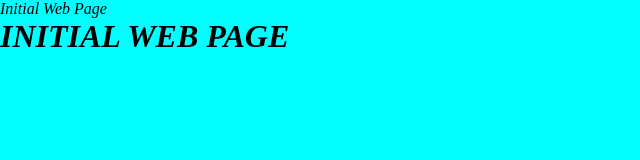
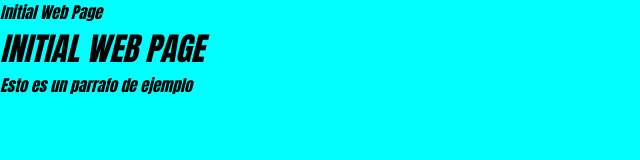
Before and after one commit to Xiflus/Exercise_Unit5_website-, a plain HTML site: page index.html in a window 1280 px wide. Shown: the whole page, without its empty margins (0-640 px from the left). Drawn offline with Linux system fonts and the light colour scheme.

Commit message:
initial web page and styling

```diff
--- a/index.html
+++ b/index.html
@@ -8,5 +8,6 @@
   </head>
   <body>
     <h1>INITIAL WEB PAGE</h1>
+    <p>Esto es un parrafo de ejemplo</p>
   </body>
 </html>
--- a/style/styles.css
+++ b/style/styles.css
@@ -5,6 +5,7 @@
 }
 
 body {
+  font-family: Impact, Haettenschweiler, 'Arial Narrow Bold', sans-serif;
   background-color: aqua;
   font-style: oblique;
 }
```
